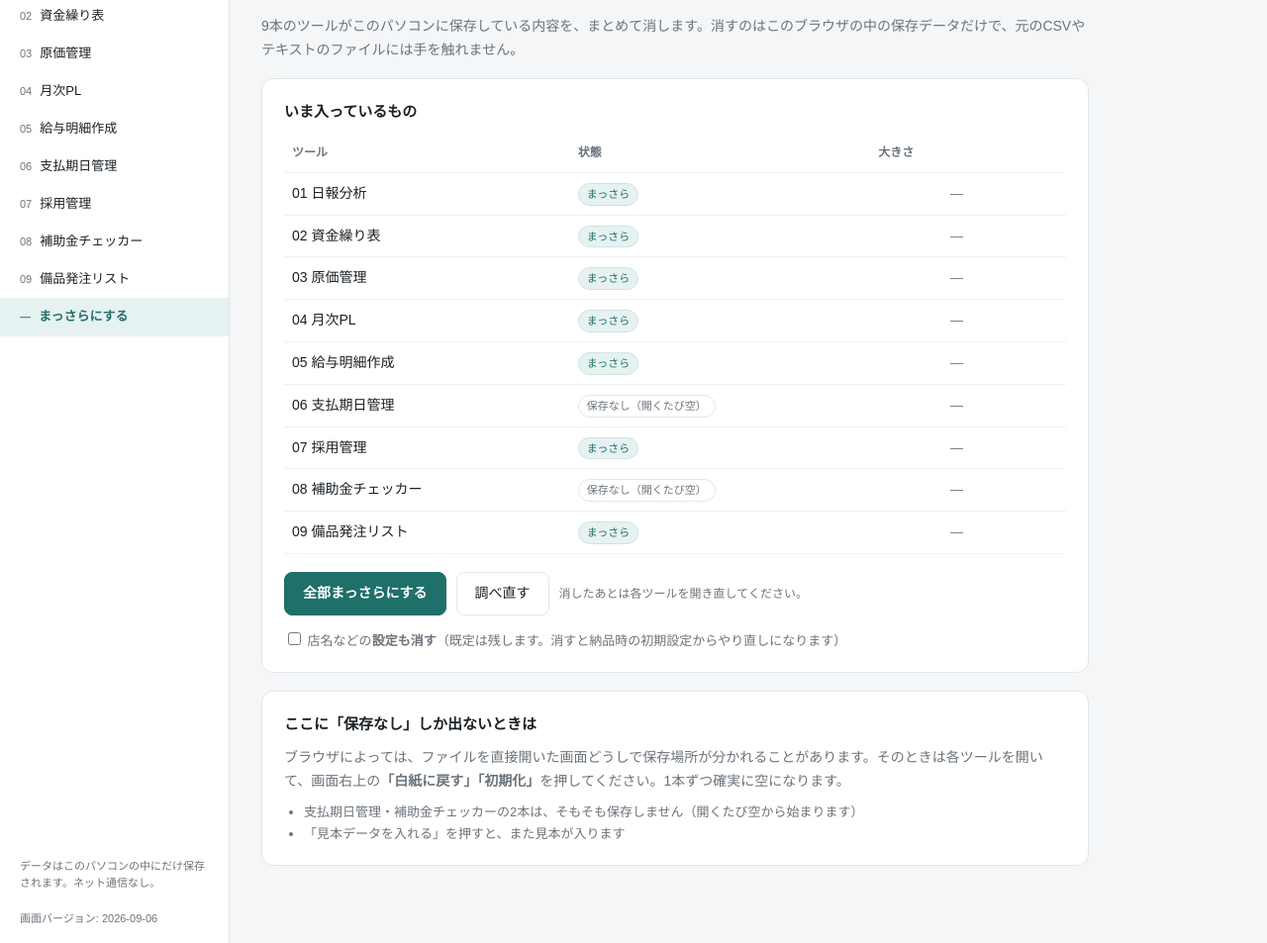
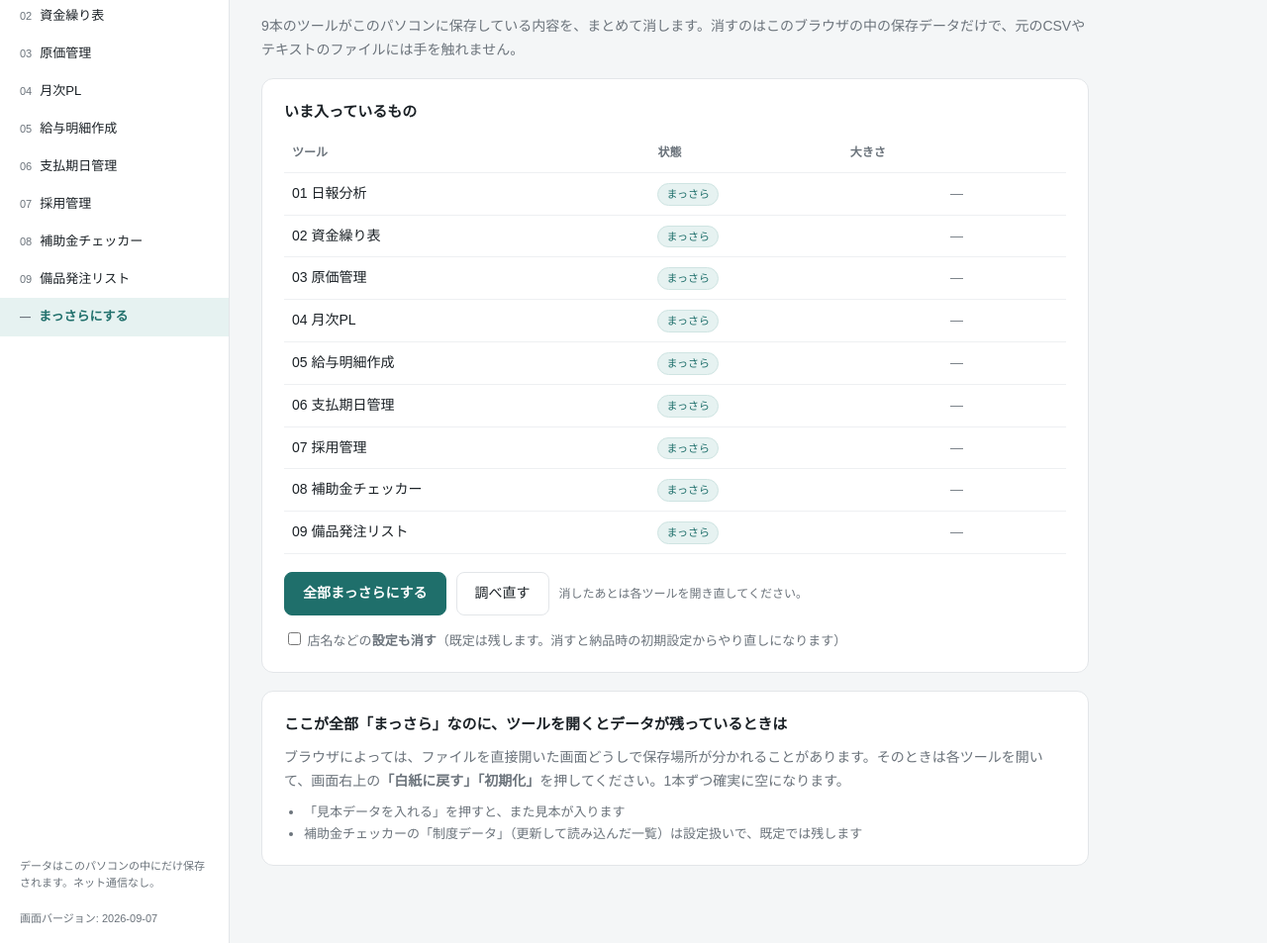
Before and after one commit to rio24067831-boop/gyomu-tools, a plain HTML site: page 業務ツール/00_まっさらにする.html in a window 1280 px wide. Shown: the part 106-1059 px from the top of the page at 99% size. Drawn offline with Linux system fonts and the light colour scheme.

Commit message:
まっさらにする: 06・08も消す

```diff
--- a/業務ツール/00_まっさらにする.html
+++ b/業務ツール/00_まっさらにする.html
@@ -71,7 +71,7 @@
     <a href="./補助金チェッカー.html"><span class="n">08</span>補助金チェッカー</a>
     <a href="./備品発注リスト.html"><span class="n">09</span>備品発注リスト</a>
     <a class="here" href="./00_まっさらにする.html"><span class="n">—</span>まっさらにする</a>
-    <div class="note">データはこのパソコンの中にだけ保存されます。ネット通信なし。<br><br>画面バージョン: 2026-09-06</div>
+    <div class="note">データはこのパソコンの中にだけ保存されます。ネット通信なし。<br><br>画面バージョン: 2026-09-07</div>
   </nav>
 
   <main class="main">
@@ -97,11 +97,11 @@
     </div>
 
     <div class="panel">
-      <h3>ここに「保存なし」しか出ないときは</h3>
+      <h3>ここが全部「まっさら」なのに、ツールを開くとデータが残っているときは</h3>
       <p class="lead" style="margin:0">ブラウザによっては、ファイルを直接開いた画面どうしで保存場所が分かれることがあります。そのときは各ツールを開いて、画面右上の<strong>「白紙に戻す」「初期化」</strong>を押してください。1本ずつ確実に空になります。</p>
       <ul class="steps">
-        <li>支払期日管理・補助金チェッカーの2本は、そもそも保存しません（開くたび空から始まります）</li>
         <li>「見本データを入れる」を押すと、また見本が入ります</li>
+        <li>補助金チェッカーの「制度データ」（更新して読み込んだ一覧）は設定扱いで、既定では残します</li>
       </ul>
     </div>
   </main>
@@ -116,9 +116,9 @@
     {name:'03 原価管理',        prefixes:['freesia-cost-']},
     {name:'04 月次PL',          prefixes:['freesia-pl-']},
     {name:'05 給与明細作成',    prefixes:['freesia_payslip']},
-    {name:'06 支払期日管理',    prefixes:[], stateless:true},
+    {name:'06 支払期日管理',    prefixes:['freesia-payment-manager']},
     {name:'07 採用管理',        prefixes:['freesia_hiring']},
-    {name:'08 補助金チェッカー',prefixes:[], stateless:true},
+    {name:'08 補助金チェッカー',prefixes:['hojokin_']},
     {name:'09 備品発注リスト',  prefixes:['freesia-supply-order']}
   ];
 
@@ -131,7 +131,8 @@
   var SETTING_KEYS = [
     'nippoBunsekiSettingsV3',                    // 01 店名・呼び方・週報の文言
     'nippoBunsekiStaffStoresV3',                 // 01 スタッフの所属店（2026-09-06追加）
-    'freesia_payslip_employee_csv_mapping_v1'    // 05 従業員CSVの列の対応づけ
+    'freesia_payslip_employee_csv_mapping_v1',   // 05 従業員CSVの列の対応づけ
+    'hojokin_seido_data_v1'                      // 08 更新して読み込んだ制度データ（会社プロフィールとは別）
   ];
 
   function wipeSettings(){
```
